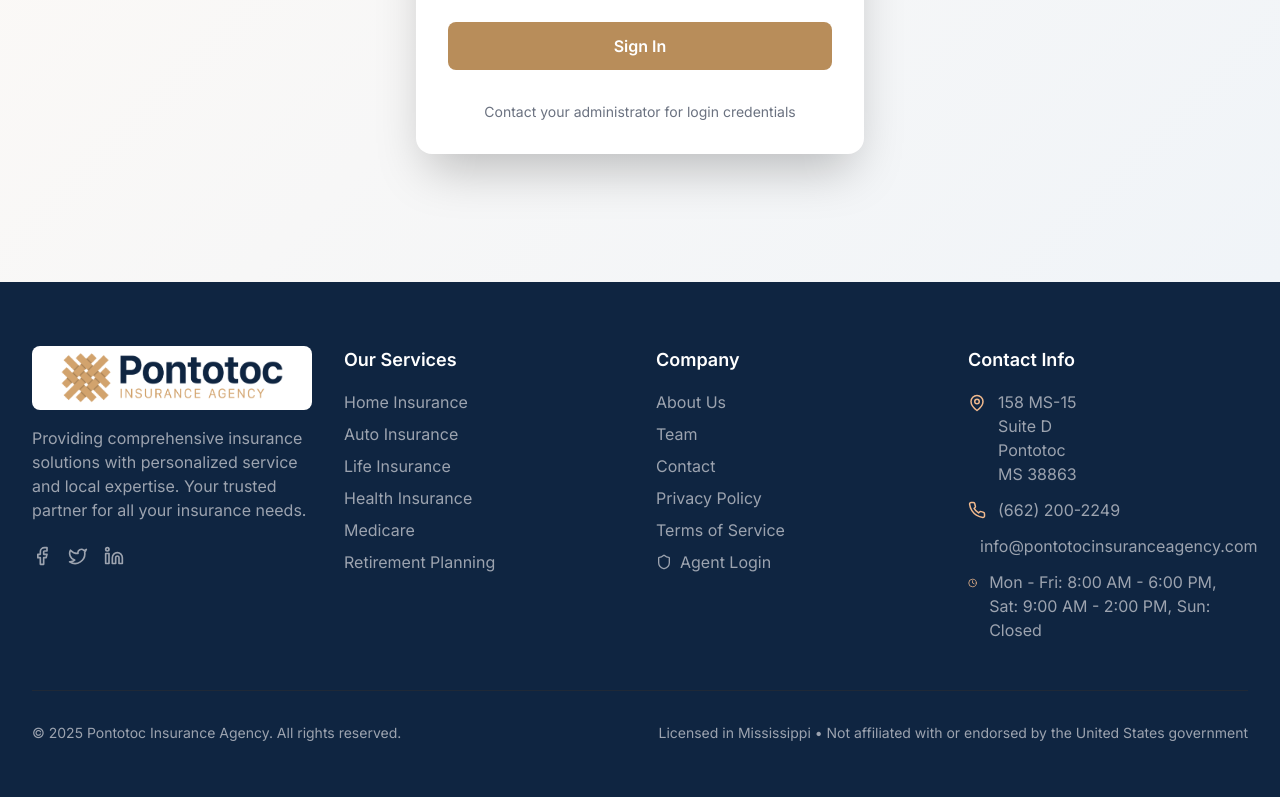
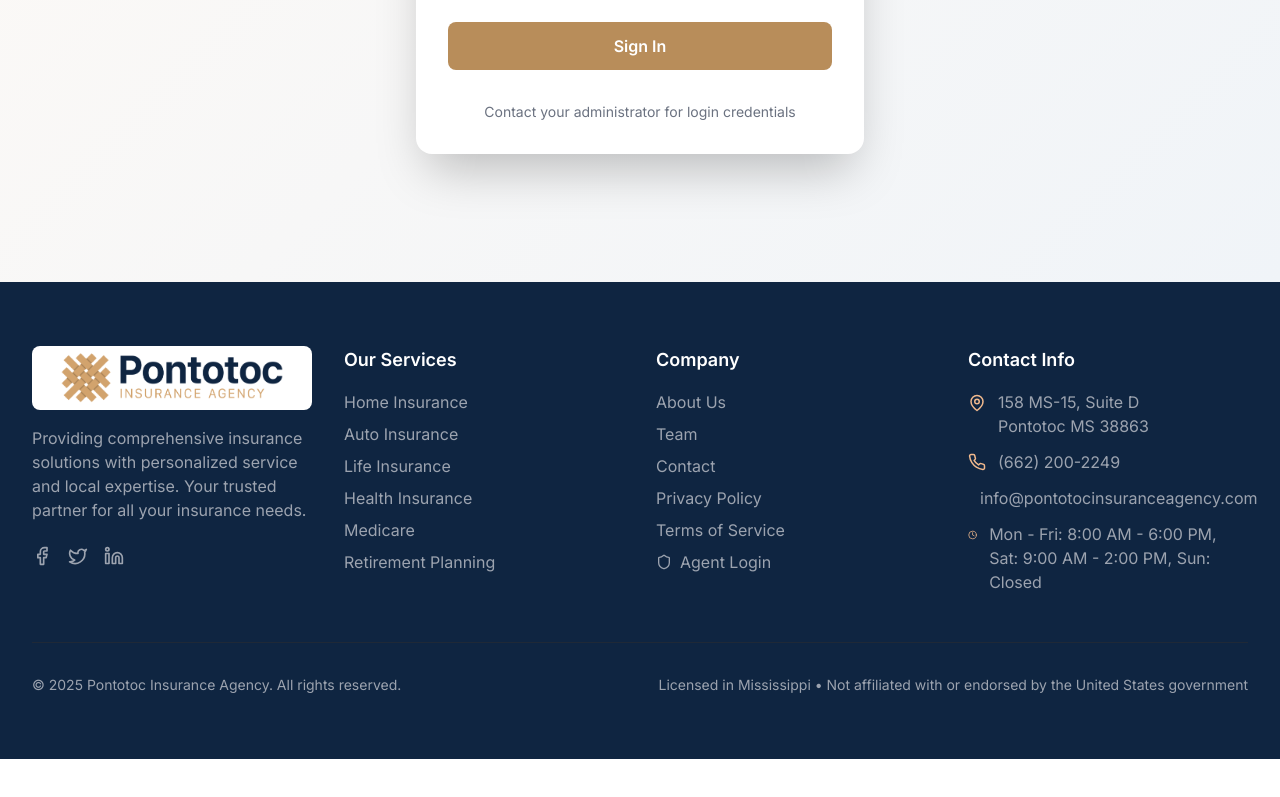
Before and after one commit to Aurex-Agency/Pontotocinsurance, a Next.js app: page /admin/login in a window 1280 px wide. Shown: the part 650-1447 px from the top of the page. After the commit the page ends 1409 px from the top, so only its background shows below. Built offline with nearby package versions, Linux system fonts and the light colour scheme; no server answers.

Commit message:
fix: Format footer address as requested
- Display address as '158 MS-15, Suite D' and 'Pontotoc MS 38863'
- Split address by commas and format into two lines
- Maintain clickable Google Maps link functionality
- Email icon already present in footer

```diff
--- a/components/Footer.tsx
+++ b/components/Footer.tsx
@@ -111,13 +111,18 @@
                     rel="noopener noreferrer"
                     className="text-gray-400 hover:text-white transition-colors duration-200"
                   >
-                    {isLoading ? 'Loading...' : (
-                      <div>
-                        {getAddress().split(', ').map((line, index) => (
-                          <div key={index}>{line}</div>
-                        ))}
-                      </div>
-                    )}
+                    {isLoading ? 'Loading...' : (() => {
+                      const addressParts = getAddress().split(', ')
+                      // Format as: "158 MS-15, Suite D" and "Pontotoc MS 38863"
+                      const line1 = addressParts[0] + ', ' + addressParts[1] // "158 MS-15, Suite D"
+                      const line2 = addressParts[2] + ' ' + addressParts[3] // "Pontotoc MS 38863"
+                      return (
+                        <div>
+                          <div>{line1}</div>
+                          <div>{line2}</div>
+                        </div>
+                      )
+                    })()}
                   </a>
                 </div>
               </div>
```
